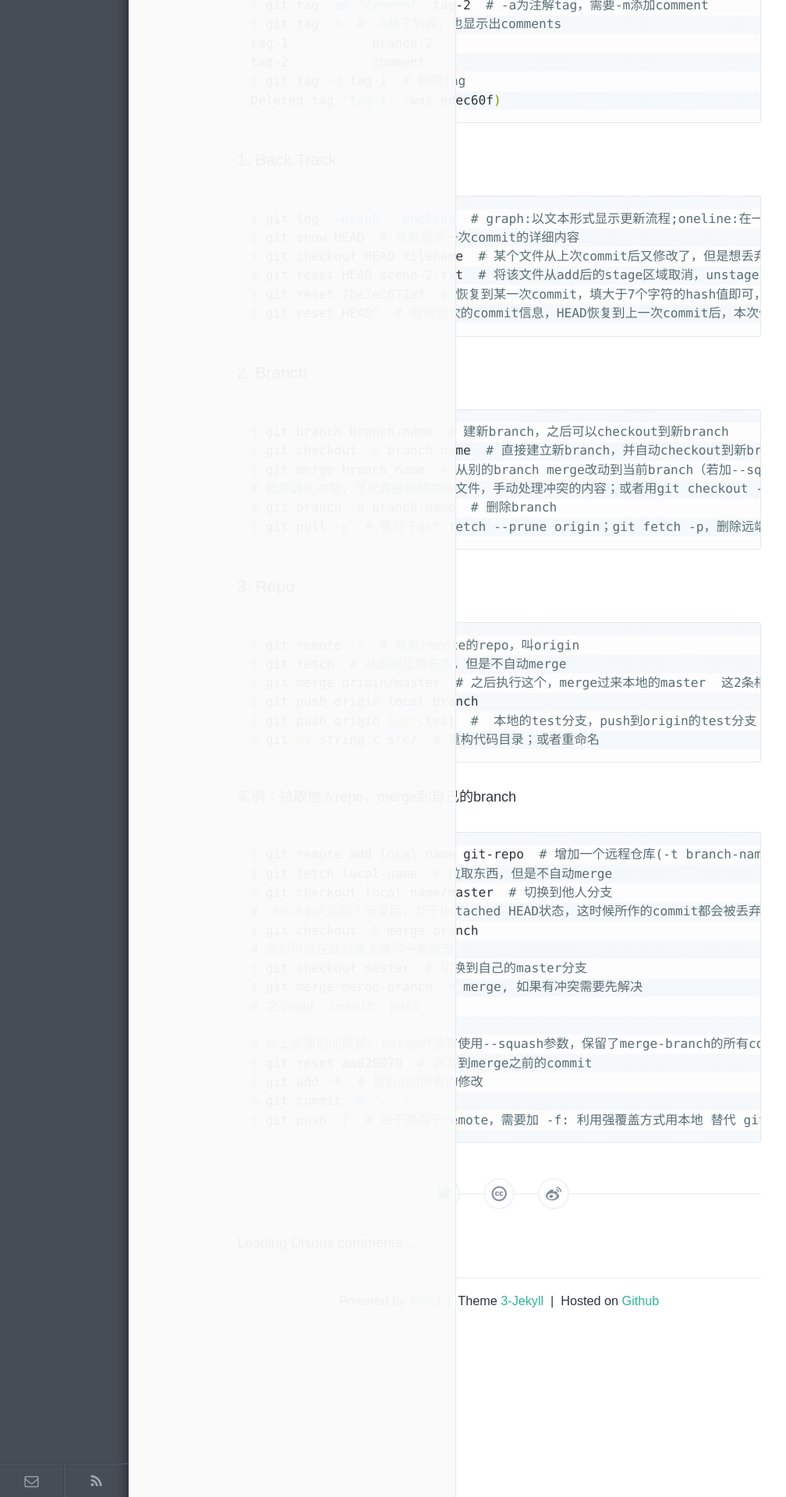
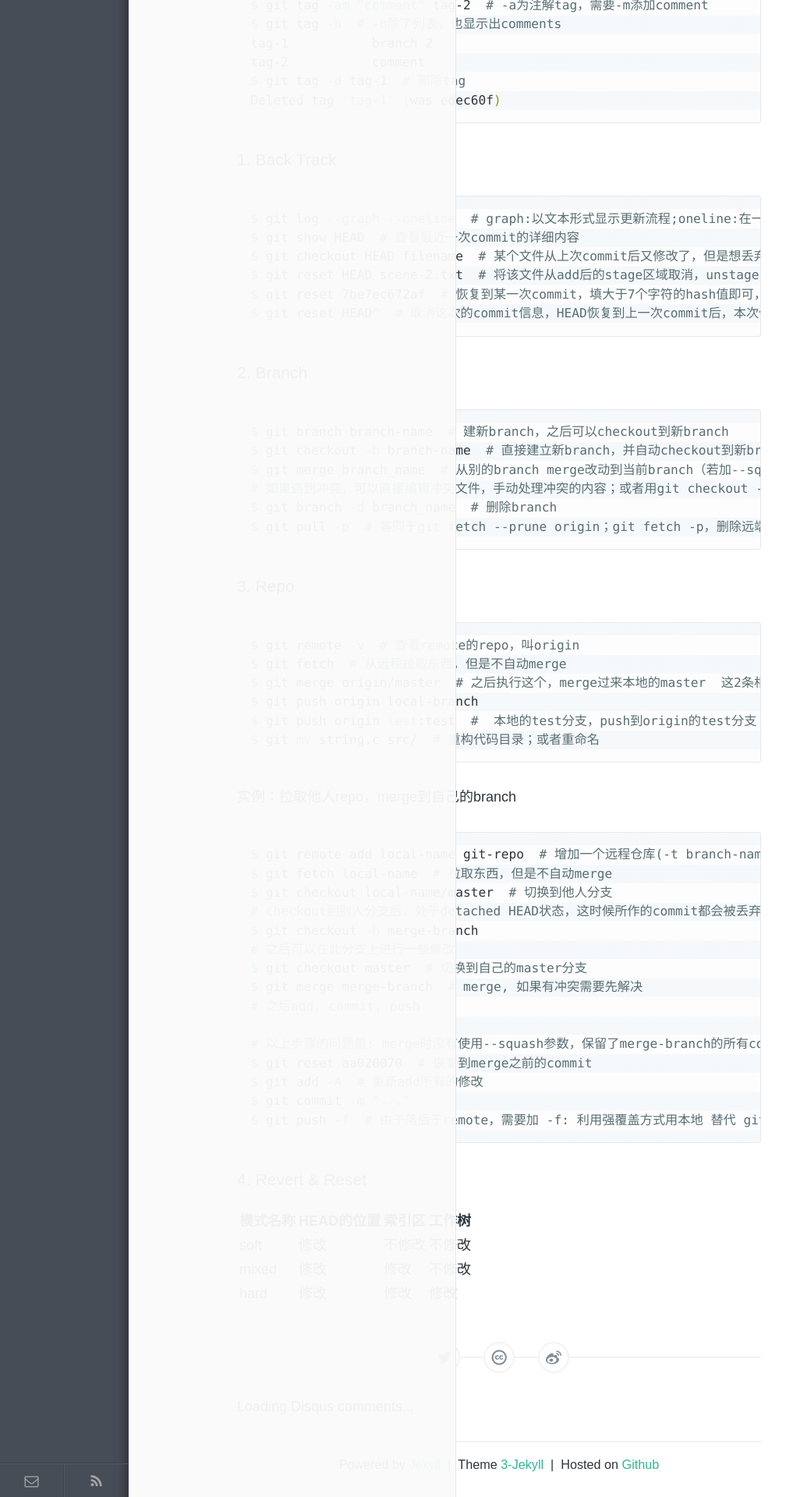
Before and after one commit to wykvictor/wykvictor.github.io, a Jekyll site: the page built from _posts/resources/2015-11-26-Git-Command.md, in a window 1280 px wide. Shown: the part 2700-4620 px from the top of the page at 78% size, without its empty margins (0-1008 px from the left). Built offline with Jekyll 4.4.1, drawn with Linux system fonts in a browser that asks for light colours; comment, search, counter and statistics services are not loaded.

Commit message:
test how to show the table

```diff
--- a/_posts/resources/2015-11-26-Git-Command.md
+++ b/_posts/resources/2015-11-26-Git-Command.md
@@ -118,3 +118,32 @@ $ git add -A  # 重新add所有的修改
 $ git commit -m "..."
 $ git push -f  # 由于落后于remote，需要加 -f: 利用强覆盖方式用本地 替代 git仓库的内容
 {% endhighlight %}
+
+### 4. Revert & Reset
+
+<table class="table table-bordered table-striped table-condensed">
+	<tr>
+	    <th>模式名称</th>
+	    <th>HEAD的位置</th>
+	    <th>索引区</th>
+	    <th>工作树</th>
+	</tr>
+	<tr>
+	    <td>soft</td>
+	    <td>修改</td>
+	    <td>不修改</td>
+	    <td>不修改</td>
+	</tr>
+	<tr>
+	    <td>mixed</td>
+	    <td>修改</td>
+	    <td>修改</td>
+	    <td>不修改</td>
+	</tr>
+	<tr>
+	    <td>hard</td>
+	    <td>修改</td>
+	    <td>修改</td>
+	    <td>修改</td>
+	</tr>
+</table>
```
